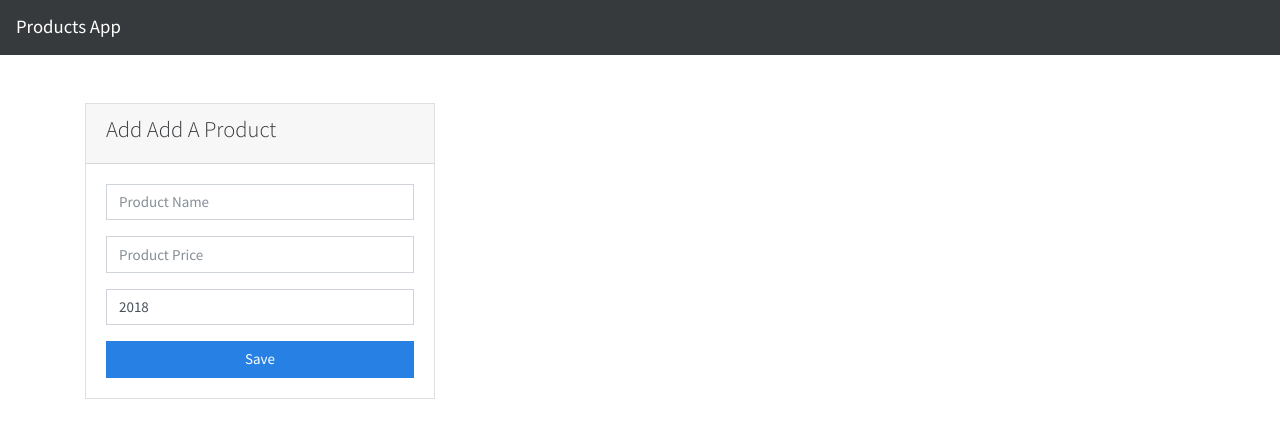
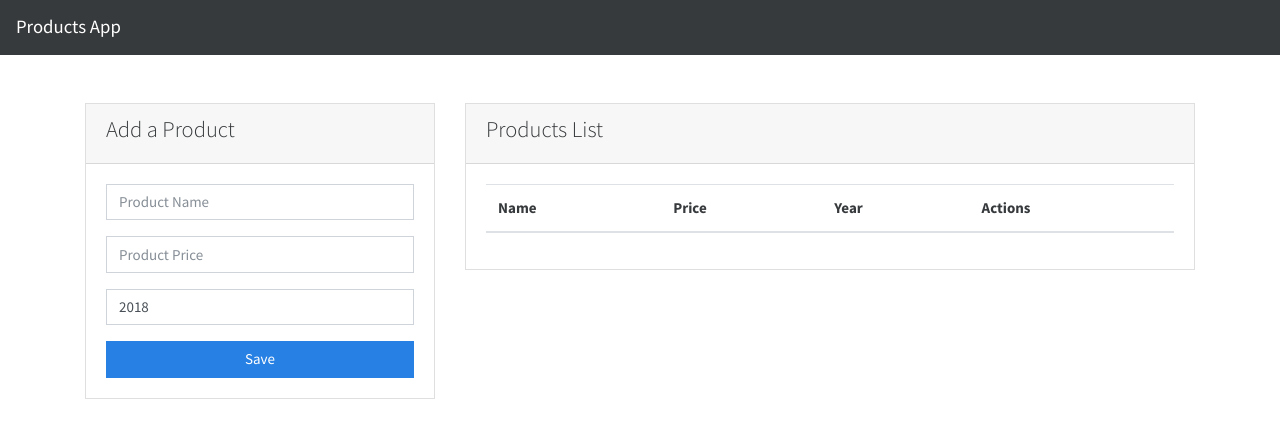
Before and after one commit to bocacha/gitflow, a website: page src/index.html in a window 1280 px wide. Drawn offline with nearby package versions, Linux system fonts and the light colour scheme; files that its build step writes are made by us from their sources; files whose address does not match are found by name.

Commit message:
Refactoring index

```diff
--- a/src/index.html
+++ b/src/index.html
@@ -28,7 +28,7 @@
             <div class="col-md-4">
                 <div class="card">
                     <div class="card-header">
-                        <h4>Add Add A Product</h4>
+                        <h4>Add a Product</h4>
                     </div>
                     <form id="product-form" class="card-body">
                         <div class="form-group">
@@ -48,7 +48,29 @@
             </div>
 
             <!-- PRODUCTS LIST -->
-            <div id="product-list" class="col-md-8"></div>
+            <div id="product-list" class="col-md-8">
+                <div class="card">
+                    <div class="card-header">
+                        <h4>Products List</h4>
+                    </div>
+                    <div class="card-body">
+                        <table class="table table-striped">
+                            <thead>
+                                <tr>
+                                    <th>Name</th>
+                                    <th>Price</th>
+                                    <th>Year</th>
+                                    <th>Actions</th>
+                                </tr>
+                            </thead>
+                            <tbody>
+                                <!-- FILL WITH AJAX -->
+
+                            </tbody>
+                        </table>
+                    </div>
+                </div>
+            </div>
         </div>
     </div>
 
```
